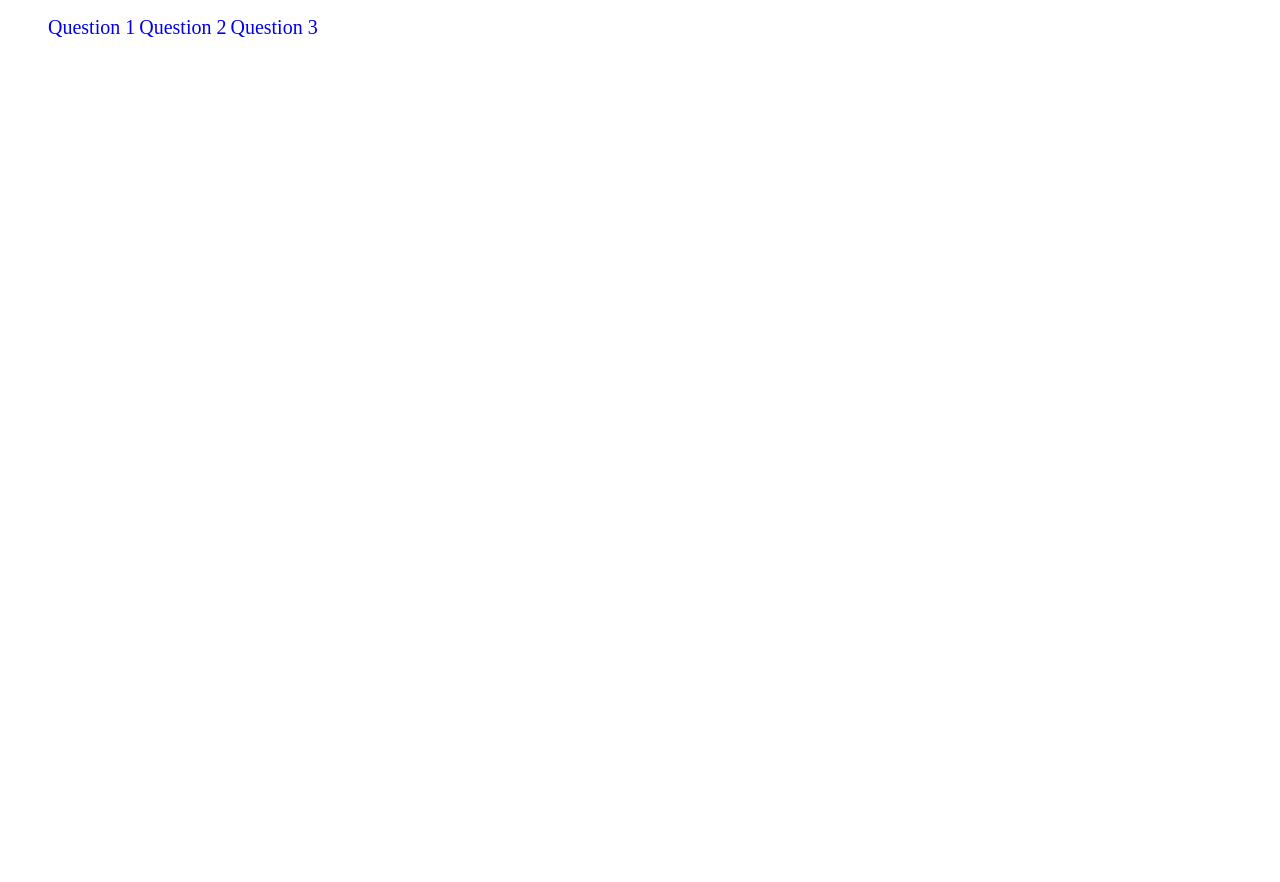
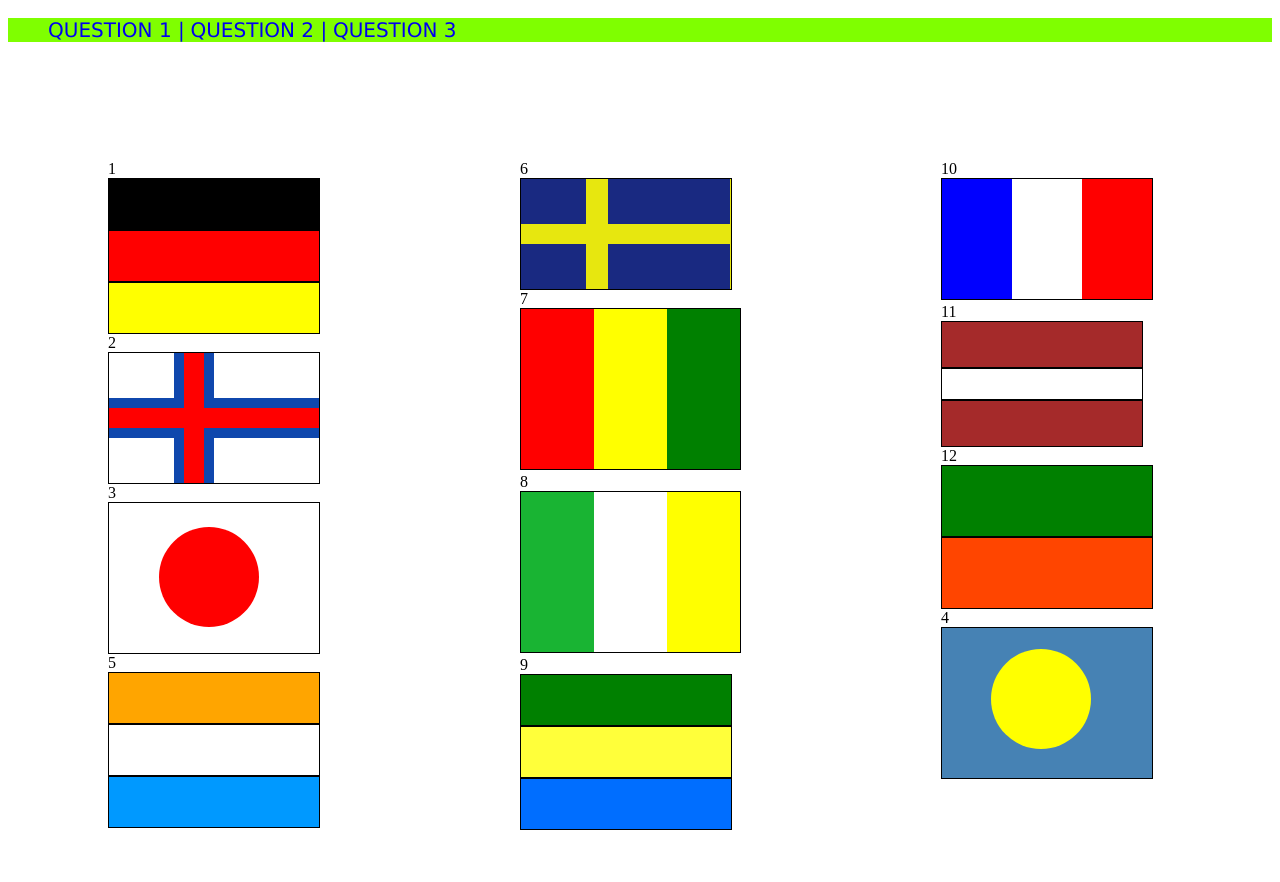
Before and after one commit to simele/Simelle, a plain HTML site: page Question 3.html in a window 1280 px wide. Before the commit the page ends 800 px from the top, so only its background shows below. Drawn offline with Linux system fonts and the light colour scheme.

Commit message:
fourth draft

```diff
--- a/Question 3.html
+++ b/Question 3.html
@@ -4,9 +4,28 @@
     <meta charset="UTF-8">
     <meta name="viewport" content="width=device-width, initial-scale=1.0">
     <title>Quesiton 3</title>
+    <link rel="stylesheet" href="./flag.css">
+
+
 </head>
+<header>
+    <nav>
+        <ul>
+            <li> <a href="Question 1.html" target="_blank" > Question 1 |</a> </li>
+             <li> <a href="Question 2.html" target="_blank" > Question 2 |</a> </li>
+              <li> <a href="Question 3.html" target="_blank"> Question 3</a> </li>
+        </ul>
+    </nav>
+    </header>
 <body>
     <style>
+        header{
+            text-transform: uppercase;
+            background-color:chartreuse;
+            font-size: large;
+            font-family: 'Lucida Sans', 'Lucida Sans Regular', 'Lucida Grande', 'Lucida Sans Unicode', Geneva, Verdana, sans-serif;
+
+    }
         nav>ul>li{
                  display: inline-block;
                 pad:100px 3px;
@@ -24,14 +43,96 @@
 
 
         </style>
-    <header>
-        <nav>
-            <ul>
-                <li> <a href="Question 1.html" target="_blank" > Question 1 </a> </li>
-                 <li> <a href="Question 2.html" target="_blank" > Question 2 </a> </li>
-                  <li> <a href="Qustion 3.html" target="_blank"> Question 3</a> </li>
-            </ul>
-        </nav>
-        </header>
+
+        <span id="fours">
+            <div class="flag">1
+                <div class="Germany" id="G1"></div>
+                <div class="Germany" id="G2"></div>
+                <div class="Germany" id="G3"></div>
+            </div>
+            <div class="flag">2
+                <div class="FaroeIslands">
+                    <div id="F1"></div>
+                    <div id="F2"></div>
+                    <div id="F3"></div>
+                    <div id="F4"></div>
+                </div>
+            </div>
+          <div class="flag">3
+                <div class="Japan">
+                   <div class="J1">
+
+                    </div>
+                </div>
+           </div>
+
+        <div class="flag">5
+                <div class="Luxemberg" id="L1"></div>
+                 <div class="Luxemberg" id="L2"></div>
+                 <div class="Luxemberg" id="L3"></div>
+        </div>
+
+        </span>
+
+
+    <span id="fours">
+            <div class="flag">6
+                <div class="Sweeden">
+                    <div id="X1"></div>
+                    <div id="X2"></div>
+                    <div id="X3"></div>
+                    <div id="X4"></div>
+                </div>
+            </div>
+
+        <div class="flag">7
+            <div class="Guinea">
+                <div class="one">
+                <div class="w" id="me"></div>
+                <div class="w" id="w2"></div>
+                <div class="w" id="w3"></div>
+                </div>
+            </div>
+        </div>
+        <div class="flag">8
+            <div class="Ireland">
+                <div class="two">
+                <div class="v" id="m"></div>
+                <div class="v" id="w"></div>
+                <div class="v" id="ww"></div>
+            </div>
+        </div>
+        <div class="flag">9
+            <div class="Gabon" id="Ga1"></div>
+                <div class="Gabon" id="Ga2"></div>
+                <div class="Gabon" id="Ga3"></div>
+            </div>
+        </div>
+    </span>
+
+    <span id="fours">
+        <div class="flag">10
+            <div class="Guinea">
+                <div class="three">
+                <div class="ll" id="ll1"></div>
+                <div class="ll" id="ll2"></div>
+                <div class="ll" id="ll3"></div>
+            </div>
+        </div>
+        <div class="flag">11
+            <div class="Lativia" id="La1"></div>
+            <div class="Lativia" id="La2"></div>
+            <div class="Lativia" id="La3"></div>
+        </div>
+        <div class="flag">12
+            <div class="Mada" id="ma"></div>
+            <div class="Mada" id="ma1"></div>
+        </div>
+         <div class="flag">4
+                <div class="Peru"></div>
+                <div class="pe1"></div>
+         </div>
+    </span>
+
 </body>
 </html>
--- /dev/null
+++ b/flag.css
@@ -0,0 +1,282 @@
+/* .flag{
+    float: top;
+
+} */
+#fours{
+
+    padding: 100px;
+    float: left;
+}
+.Germany{
+
+    bottom: 70px;
+    border: 1px solid;
+    width: 210px;
+
+   }
+   #G1{
+       background-color: black;
+       height: 50px;
+   }
+   #G2{
+       background-color: red;
+       height: 50px;
+   }
+   #G3{
+       background-color: yellow;
+       height: 50px;
+   }
+.FaroeIslands{
+    border: 1px solid;
+    width: 210px;
+    background-color:red;
+    display: grid;
+    grid-column-gap: 20px;
+    grid-row-gap:20px;
+    grid-template-columns: auto auto;
+}
+#F1{
+    border-bottom: 10px solid  rgb(15, 71, 173);
+    border-right: 10px solid rgb(15, 71, 173);
+    width: 65px;
+    height: 45px;
+    background-color:white;
+}
+#F2{
+    border-bottom: 10px solid rgb(15, 71, 173);
+    border-left: 10px solid rgb(15, 71, 173);
+    height: 45px;
+    width: 105px;
+    background-color: white;
+}
+#F3{
+    border-top: 10px solid  rgb(15, 71, 173);
+    border-right: 10px solid  rgb(15, 71, 173);
+    height: 45px;
+    width: 65px;
+    background-color:white;
+}
+#F4{
+    border-top: 10px solid rgb(15, 71, 173);
+    border-left: 10px solid  rgb(15, 71, 173);
+    height: 45px;
+    width: 105px;
+    background-color:white;
+}
+.Japan{
+
+    bottom: 70px;
+    border: 1px solid;
+    border: 1px solid;
+    width: 210px;
+    height: 150px;
+    background-color: white;
+}
+.J1{
+    position: relative;
+    border-radius: 100px;
+    top: 24px;
+    left: 50px;
+    width: 100px;
+    height: 100px;
+    background-color: red;
+}
+
+
+    .Luxemberg{
+
+        bottom: 70px;
+        border: 1px solid;
+        width: 210px;
+
+       }
+       #L1{
+           background-color:orange;
+           height: 50px;
+       }
+       #L2{
+           background-color: white;
+           height: 50px;
+       }
+       #L3{
+           background-color:rgb(0, 153, 255);
+           height: 50px;
+       }
+ .Sweeden{
+        border: 1px solid;
+        width: 210px;
+        background-color:rgb(231, 231, 15);
+        display: grid;
+        grid-column-gap: 20px;
+        grid-row-gap:20px;
+        grid-template-columns: auto auto;
+    }
+ #X1{
+
+        width: 65px;
+        height: 45px;
+        background-color: rgb(25, 41, 129);
+    }
+#X2{
+
+        height: 45px;
+        width: 122px;
+        background-color: rgb(25, 41, 129);
+    }
+#X3{
+
+        height: 45px;
+        width: 65px;
+        background-color:rgb(25, 41, 129);
+    }
+#X4{
+
+        height: 45px;
+        width: 122px;
+        background-color: rgb(25, 41, 129);
+}
+.one{
+    border: 1px solid;
+
+    left: 250px;
+    bottom: 150px;
+  display: inline-grid;
+  grid-template-columns: auto auto auto;
+    }
+
+  .w{
+  background-color: rgba(255, 255, 255, 0.8);
+  padding: 20px;
+  font-size: 30px;
+  text-align: center;
+  width: 33px;
+  height: 120px;
+  }
+  #me{
+    background-color: red;
+    color: white;
+  }
+  #w2{
+    background-color: yellow;
+  }
+  #w3{
+    background-color: green;
+  }
+  .two{
+    border: 1px solid;
+
+    left: 500px;
+    bottom: 350px;
+  display: inline-grid;
+  grid-template-columns: auto auto auto;
+  /* padding: 50px; */
+    }
+
+  .v{
+  background-color: rgba(255, 255, 255, 0.8);
+  padding: 20px;
+  font-size: 30px;
+  text-align: center;
+  width: 33px;
+  height: 120px;
+  }
+  #m{
+    background-color:rgb(25, 180, 51);
+    color: white;
+  }
+  #w{
+    background-color: white;
+  }
+  #ww{
+    background-color: yellow;
+  }
+
+.Gabon{
+
+    bottom: 300px;
+    /* left: 100px; */
+     border: 1px solid;
+    width: 210px;
+
+   }
+   #Ga1{
+       background-color: rgb(0, 128, 0);
+       height: 50px;
+   }
+   #Ga2{
+       background-color:#ffff00c5;
+       height: 50px;
+   }
+   #Ga3{
+       background-color: rgb(0, 110, 255);
+       height: 50px;
+   }
+   .three{
+    border: 1px solid;
+  display: inline-grid;
+  grid-template-columns: auto auto auto;
+    }
+
+  .ll{
+  background-color: rgba(255, 255, 255, 0.8);
+  font-size: 30px;
+  text-align: center;
+  width:70px;
+  height: 120px;
+  }
+  #ll1{
+    background-color:blue;
+    color: white;
+  }
+  #ll2{
+    background-color: white;
+  }
+  #ll3{
+    background-color: red;
+  }
+  .Lativia{
+    border: 1px solid;
+    width: 200px;
+    height: 120px;
+}
+#La1{
+    height: 45px;
+    background-color:brown ;
+}
+#La2{
+    height: 30px;
+    background-color: white;
+}
+#La3{
+    height: 45px;
+    background-color: brown;
+}
+.Mada{
+    border: 1px solid;
+    width: 210px;
+
+   }
+   #ma{
+       background-color: #008000;
+       height: 70px;
+   }
+   #ma1{
+       background-color: orangered;
+       height: 70px;
+   }
+   .Peru{
+    border: 1px solid;
+    border: 1px solid;
+    width: 210px;
+    height: 150px;
+    background-color:steelblue;
+}
+.pe1{
+    position: relative;
+    border-radius: 100px;
+    left: 50px;
+    bottom: 130px;
+    width: 100px;
+    height: 100px;
+    background-color:yellow;
+}
```
Also changed, not shown: Question 1.html (+10 -3 lines), Question 2.html (+10 -3 lines), my works.html (+27 -2 lines).
